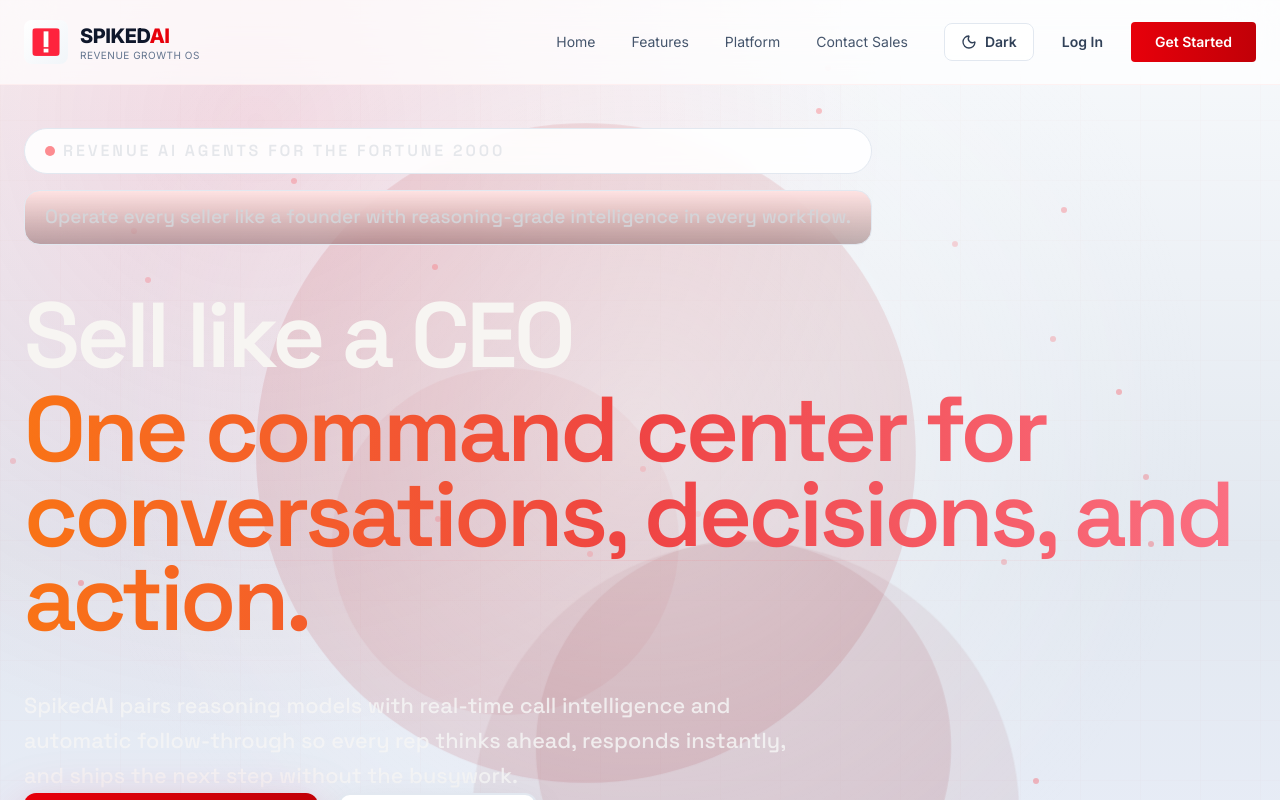
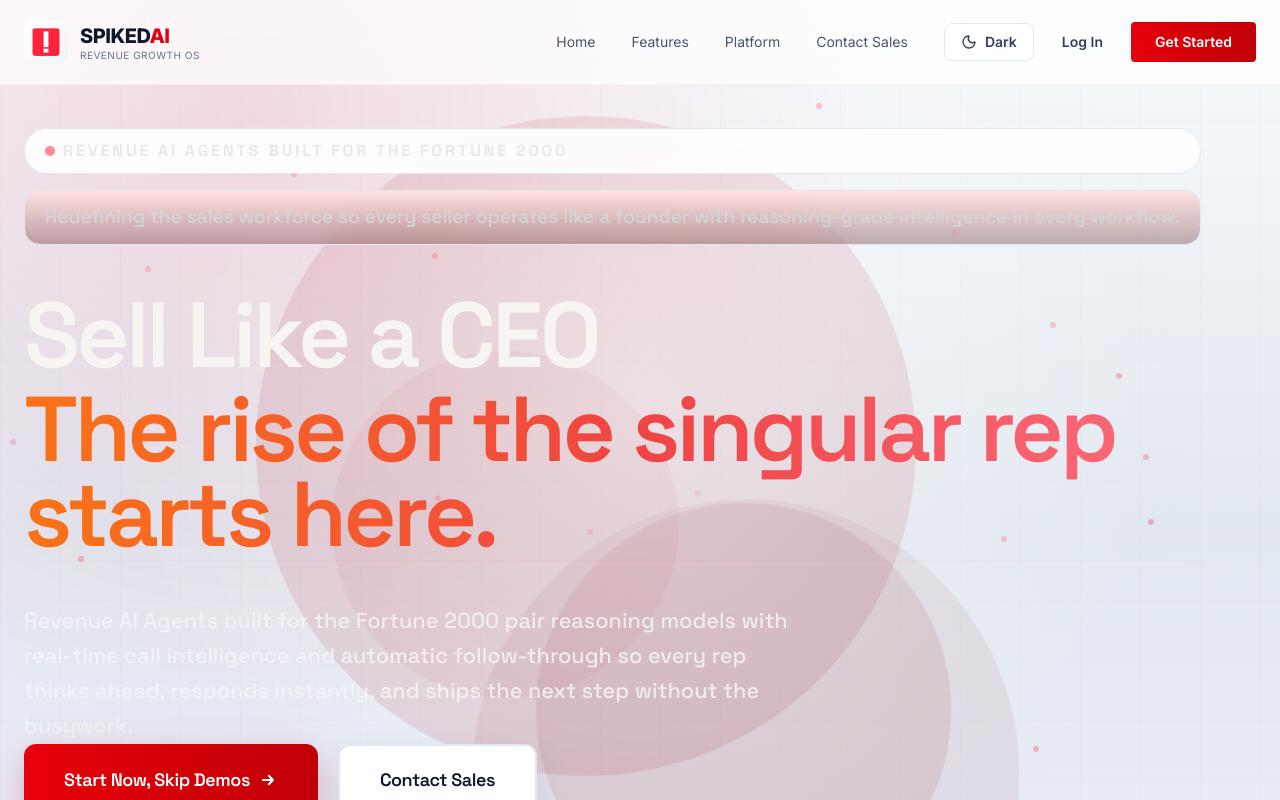
Before and after one commit to nexomac/spiked-landing-page, a SvelteKit app: page /landing1 in a window 1280 px wide. Shown: the top 800 px of the page. Built offline with nearby package versions, Linux system fonts and the light colour scheme.

Commit message:
Text updates

```diff
--- a/src/routes/landing1/+page.svelte
+++ b/src/routes/landing1/+page.svelte
@@ -152,23 +152,23 @@
 							<div class="w-2 h-2 sm:w-2.5 sm:h-2.5 bg-red-500 rounded-full animate-pulse"></div>
 							<div class="absolute inset-0 w-2 h-2 sm:w-2.5 sm:h-2.5 bg-red-500 rounded-full animate-ping"></div>
 						</div>
-						<span class="hero-eyebrow">Revenue AI agents for the Fortune 2000</span>
+						<span class="hero-eyebrow">Revenue AI Agents built for the Fortune 2000</span>
 					</div>
 				</div>
 				<div class="hero-subhead px-4 sm:px-5 py-2 sm:py-3 bg-gradient-to-r from-red-950/30 via-red-950/20 to-red-950/30 backdrop-blur-xl rounded-xl sm:rounded-2xl border border-red-900/30 hover:border-red-800/50 transition-all duration-500 hover:shadow-lg hover:shadow-red-900/20">
-					<span>Operate every seller like a founder with reasoning-grade intelligence in every workflow.</span>
+					<span>Redefining the sales workforce so every seller operates like a founder with reasoning-grade intelligence in every workflow.</span>
 				</div>
 			</div>
 
 			<div class="mb-8 sm:mb-10 md:mb-12">
 				<h1 class="hero-title animate-fade-in-up">
-					Sell like a CEO
-					<span class="hero-title-accent">One command center for conversations, decisions, and action.</span>
+					Sell Like a CEO
+					<span class="hero-title-accent">The rise of the singular rep starts here.</span>
 				</h1>
 			</div>
 
 			<p class="hero-body animate-fade-in-up px-2 sm:px-0" style="animation-delay: 0.2s;">
-				SpikedAI pairs reasoning models with real-time call intelligence and automatic follow-through so every rep thinks ahead, responds instantly, and ships the next step without the busywork.
+				Revenue AI Agents built for the Fortune 2000 pair reasoning models with real-time call intelligence and automatic follow-through so every rep thinks ahead, responds instantly, and ships the next step without the busywork.
 			</p>
 
 			<div class="flex flex-col sm:flex-row gap-4 sm:gap-5 mb-16 sm:mb-20 animate-fade-in-up px-2 sm:px-0" style="animation-delay: 0.35s;">
--- a/src/routes/landing3/+page.svelte
+++ b/src/routes/landing3/+page.svelte
@@ -138,7 +138,7 @@
 				<div class="flex items-center gap-2.5 px-5 py-2.5 bg-zinc-900/80 backdrop-blur-sm rounded-full border border-zinc-800/50">
 					<div class="relative flex items-center gap-2">
 						<div class="w-1.5 h-1.5 bg-red-500 rounded-full"></div>
-						<span class="text-sm font-medium text-zinc-300 tracking-wide">Revenue Intelligence Platform</span>
+						<span class="text-sm font-medium text-zinc-300 tracking-wide">Revenue AI Agents built for the Fortune 2000</span>
 					</div>
 				</div>
 			</div>
@@ -146,13 +146,12 @@
 			<!-- Hero title -->
 			<div class="mb-12">
 				<h1 class="hero-title mb-8">
-					The Command Center<br />
-					<span class="hero-gradient">for Revenue Excellence</span>
+					Sell Like a CEO<br />
+					<span class="hero-gradient">The rise of the singular rep starts here.</span>
 				</h1>
 				<div class="max-w-3xl">
 					<p class="hero-subtitle">
-						AI-powered intelligence for every conversation. Real-time insights, automated execution,
-						and seamless workflow integration that empowers your revenue team to operate at the highest level.
+						Redefining the sales workforce with AI-powered intelligence for every conversation. Revenue AI Agents built for the Fortune 2000 deliver real-time insights, automated execution, and seamless workflow integration that empowers your revenue team to operate at the highest level.
 					</p>
 				</div>
 			</div>
```
